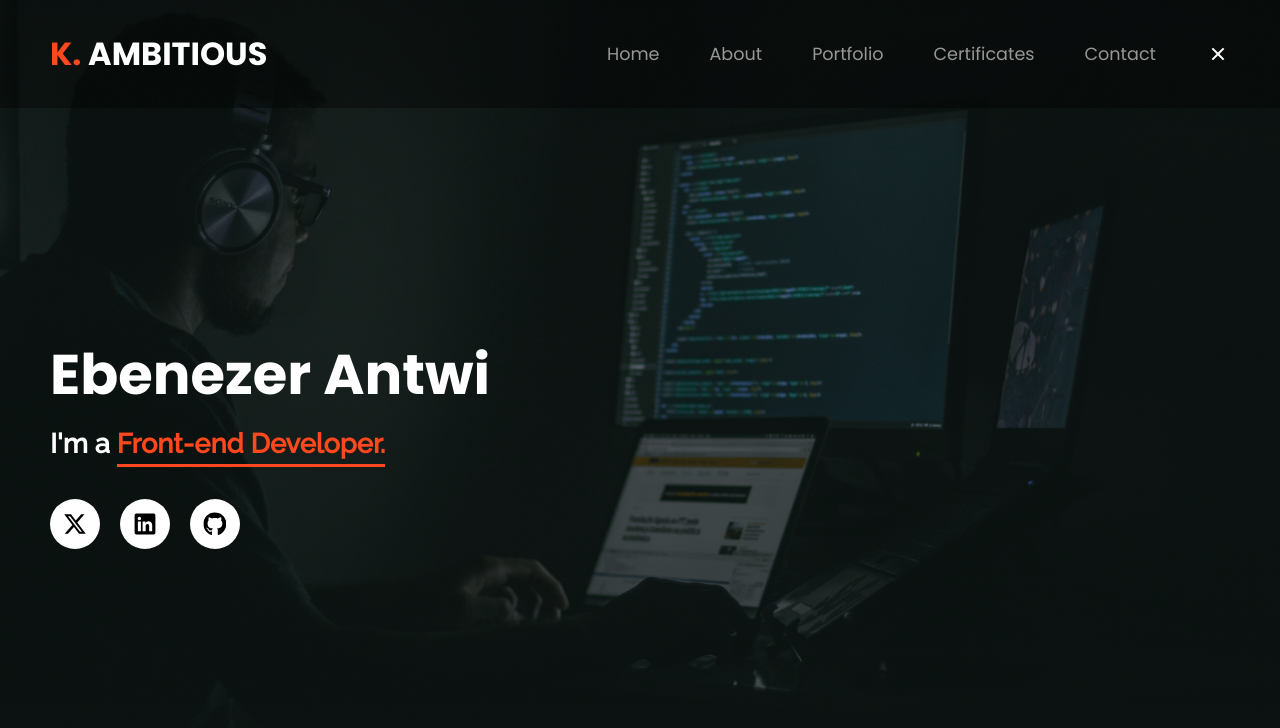
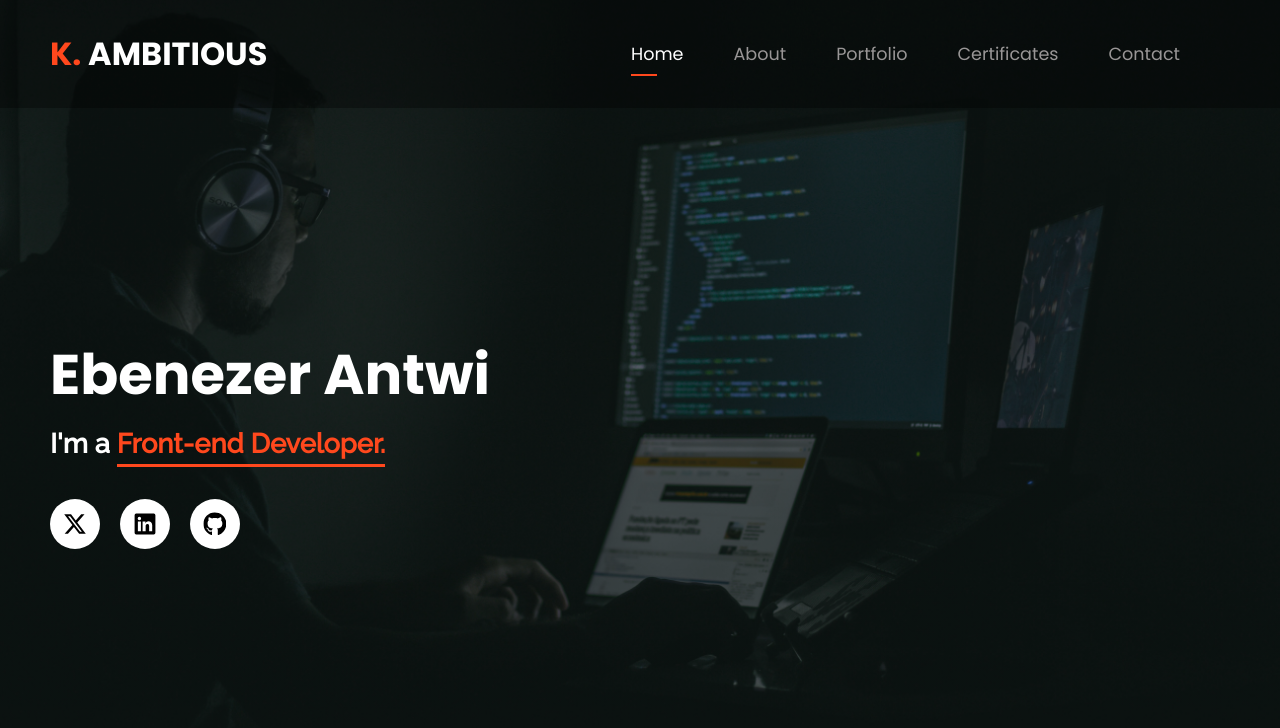
Before and after one commit to kwadwoambitious/My-Portfolio, a React (Create React App) app: page / in a window 1280 px wide. Shown: the top 728 px of the page. Built offline with nearby package versions, Linux system fonts and the light colour scheme.

Commit message:
Made changes to this file

```diff
--- a/src/components/NavBar.js
+++ b/src/components/NavBar.js
@@ -1,33 +1,35 @@
 import React from 'react'
-import { Link } from 'react-router-dom';
+import { NavLink } from 'react-router-dom';
+import menuBar from './images/menu.svg';
 import closeBar from './images/close-thin.svg';
 import '../App.css';
 
 function NavBar() {
   return (
     <>
-      <div className='nav-container'>
         <nav>
+        <div className='nav-container'>
           <ul>
             <li>
-              <Link to="/" className='nav-link active-link'>Home</Link>
+              <NavLink to="/" className='nav-link'>Home</NavLink>
             </li>
             <li>
-              <Link to="/about" className='nav-link'>About</Link>
+              <NavLink to="/about" className='nav-link'>About</NavLink>
             </li>
             <li>
-              <Link to="/portfolio" className='nav-link'>Portfolio</Link>
+              <NavLink to="/portfolio" className='nav-link'>Portfolio</NavLink>
             </li>
             <li>
-              <Link to="/certificates" className='nav-link'>Certificates</Link>
+              <NavLink to="/certificates" className='nav-link'>Certificates</NavLink>
             </li>
             <li>
-              <Link to="/contact" className='nav-link'>Contact</Link>
+              <NavLink to="/contact" className='nav-link'>Contact</NavLink>
             </li>
           </ul>
-          <img src={closeBar} alt="close-bar"/>
+          <img src={closeBar} alt="close-bar" className='close-bar'/>
+        </div>
+          <img src={menuBar} alt="menu-bar" className='menu-bar'/>
         </nav>
-      </div>
     </>
   )
 }
```
